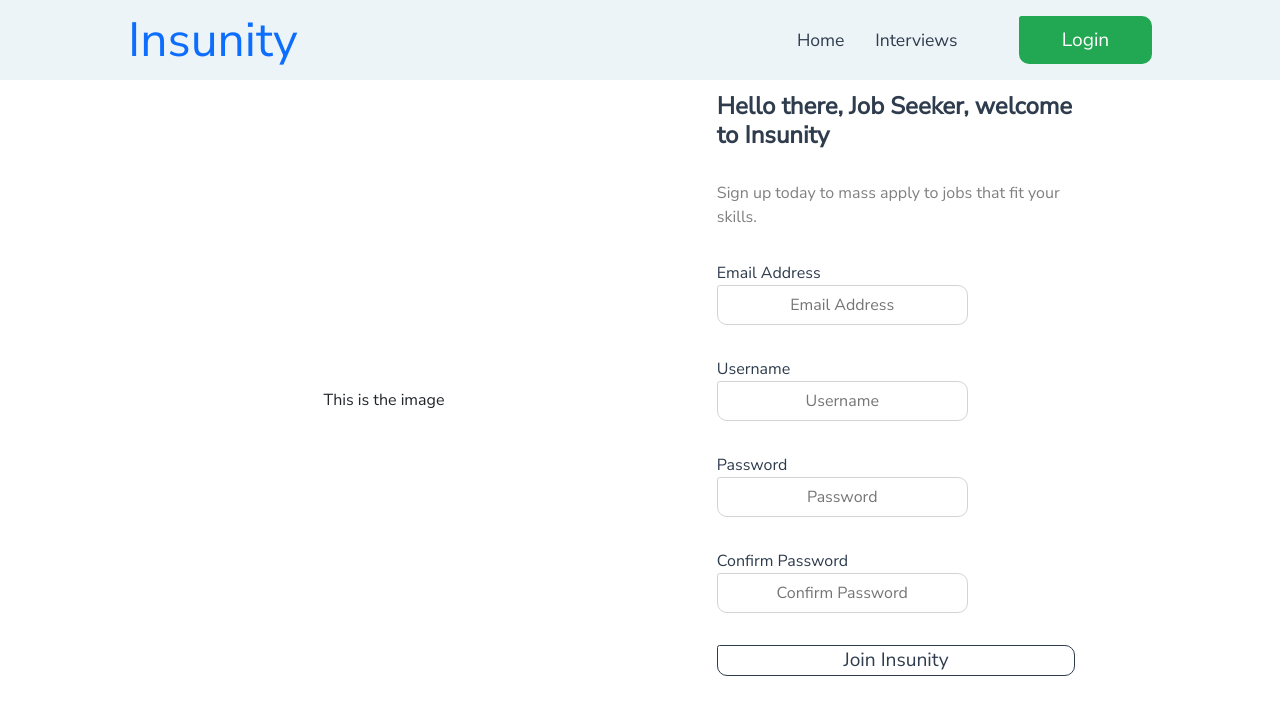
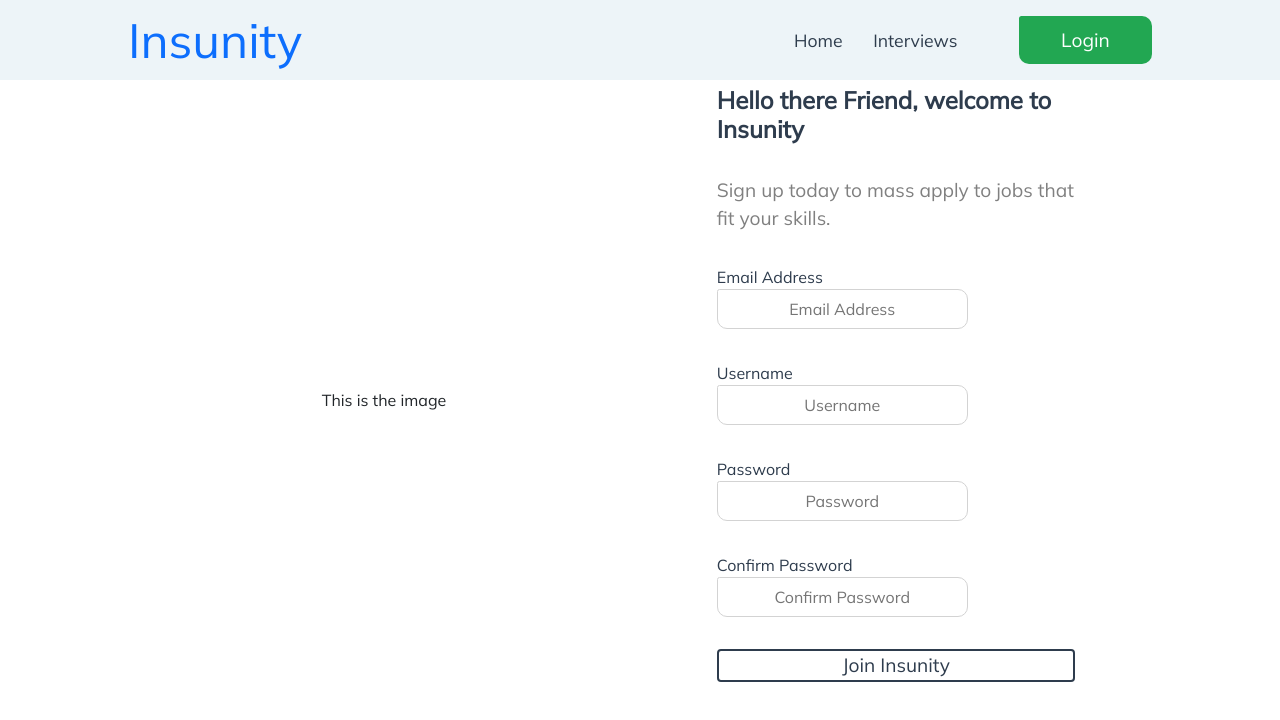
Before and after one commit to MokuaEnock/mboka, a React (Vite) app: page /auth/finder in a window 1280 px wide. Shown: the top 720 px of the page. Built offline with nearby package versions, Linux system fonts and the light colour scheme; a small style sheet from the web is missing.

Commit message:
correct the error in teh seeker signup form

```diff
--- a/src/Pages/auth/auth.css
+++ b/src/Pages/auth/auth.css
@@ -31,7 +31,7 @@
 .auth > form > div > p {
   color: grey;
   width: 70%;
-  font-size: 1rem;
+  font-size: 1.2rem;
 }
 
 .auth-form-input > p {
@@ -65,11 +65,12 @@
 
 .auth-form-button {
   width: 70%;
+  border: 2px solid;
   height: 7vh;
   background-color: transparent;
   font-size: 1.2rem;
   color: var(--primary);
-  border-radius: 2.5px 10px 10px 10px;
+  border-radius: 4px;
 }
 
 .auth-form-button:hover {
--- a/src/Pages/auth/signup.jsx
+++ b/src/Pages/auth/signup.jsx
@@ -1,124 +1,64 @@
 import "./auth.css";
+import { useNavigate } from "react-router-dom";
 import { useState } from "react";
-import { useNavigate } from "react-router-dom";
 import Header from "../../Components/header/header";
 
-export default function FinderSignup() {
-  const [email, setEmail] = useState("");
-  const [password, setPassword] = useState("");
-  const [username, setUsername] = useState("");
-  const [passwordConfirmation, setPasswordConfirmation] = useState("");
-  const [formErrors, setFormErrors] = useState([]);
+function Container() {
+  let [email, setEmail] = useState("");
   let navigate = useNavigate();
 
-  const handleSubmit = async (event) => {
+  function handleSubmit(event) {
     event.preventDefault();
-
-    const formData = {
-      seekers: {
-        email: email,
-        username: username,
-        password: password,
-        password_confirmation: passwordConfirmation,
-      },
-    };
-
-    try {
-      const response = await fetch("http://localhost:3000/seekers", {
-        method: "POST",
-        headers: {
-          "Content-Type": "application/json",
-        },
-        body: JSON.stringify(formData),
-      });
-
-      if (response.ok) {
-        const responseData = await response.json();
-        const seekerId = responseData.id;
-        console.log("Form submitted successfully. Seeker ID:", seekerId);
-        localStorage.setItem("seekerId", seekerId);
     handleNavigate();
-      } else {
-        const errorData = await response.json();
-        setFormErrors(errorData.errors || []);
-        console.log("Form submission error:", errorData);
   }
-    } catch (error) {
-      console.log("An error occurred while submitting the form:", error);
-    }
-  };
 
   function handleNavigate() {
     navigate("/seeker/signup");
   }
-
-  function Container() {
   return (
     <main id="finder" className="auth">
       <form onSubmit={handleSubmit}>
         <div>This is the image</div>
         <div>
-            <h3>Hello there, Job Seeker, welcome to Insunity</h3>
+          <h3>Hello there Friend, welcome to Insunity</h3>
           <p>Sign up today to mass apply to jobs that fit your skills.</p>
           <label className="auth-form-input">
             <p>Email Address</p>
             <input
               type="email"
+              placeholder="Email Address"
               value={email}
-                placeholder="Email Address"
-                onChange={(event) => setEmail(event.target.value)}
+              onChange={(e) => setEmail(e.target.value)}
             />
           </label>
 
           <label className="auth-form-input">
             <p>Username</p>
-              <input
-                type="text"
-                value={username}
-                placeholder="Username"
-                onChange={(event) => setUsername(event.target.value)}
-              />
+            <input type="text" placeholder="Username" />
           </label>
 
           <label className="auth-form-input">
             <p>Password</p>
-              <input
-                type="password"
-                value={password}
-                placeholder="Password"
-                onChange={(event) => setPassword(event.target.value)}
-              />
+            <input type="password" placeholder="Password" />
           </label>
 
           <label className="auth-form-input">
             <p>Confirm Password</p>
-              <input
-                type="password"
-                placeholder="Confirm Password"
-                value={passwordConfirmation}
-                onChange={(event) =>
-                  setPasswordConfirmation(event.target.value)
-                }
-              />
+            <input type="password" placeholder="Confirm Password" />
           </label>
 
           <button type="submit" className="auth-form-button">
             Join Insunity
           </button>
 
-            <div id="auth-form-errors">
-              {formErrors.map((error, index) => (
-                <p className="auth-form-error" key={index}>
-                  {error}
-                </p>
-              ))}
-            </div>
+          <div id="auth-form-errors">{/* Form errors rendering */}</div>
         </div>
       </form>
     </main>
   );
 }
 
+export default function FinderSignup() {
   return (
     <>
       <Header />
--- a/src/index.css
+++ b/src/index.css
@@ -4,8 +4,8 @@
 * {
   padding: 0;
   margin: 0;
-  font-family: "Nunito Sans", sans-serif;
-  /* font-family: "Mulish", sans-serif; */
+  /* font-family: "Nunito Sans", sans-serif; */
+  font-family: "Mulish", sans-serif;
 }
 
 #root {
```
Lines whose indentation alone changed are shown as unchanged.
